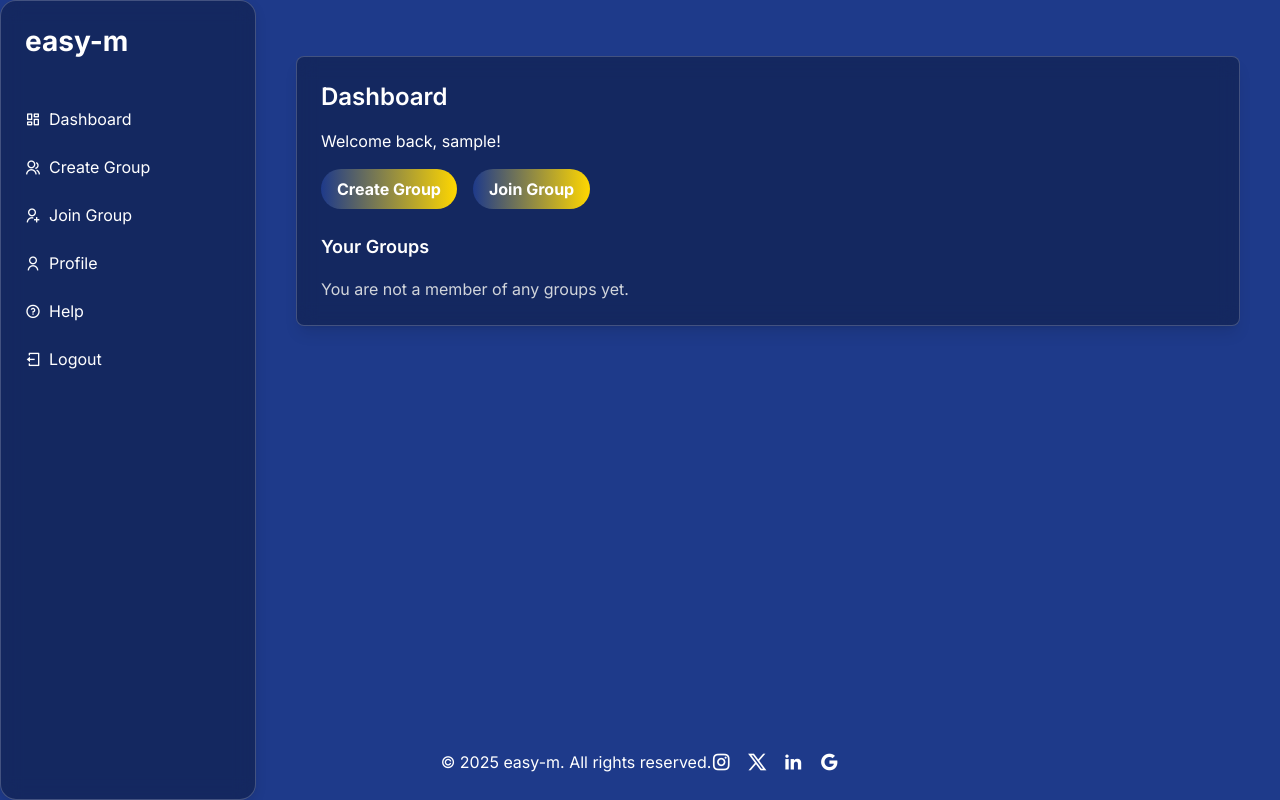
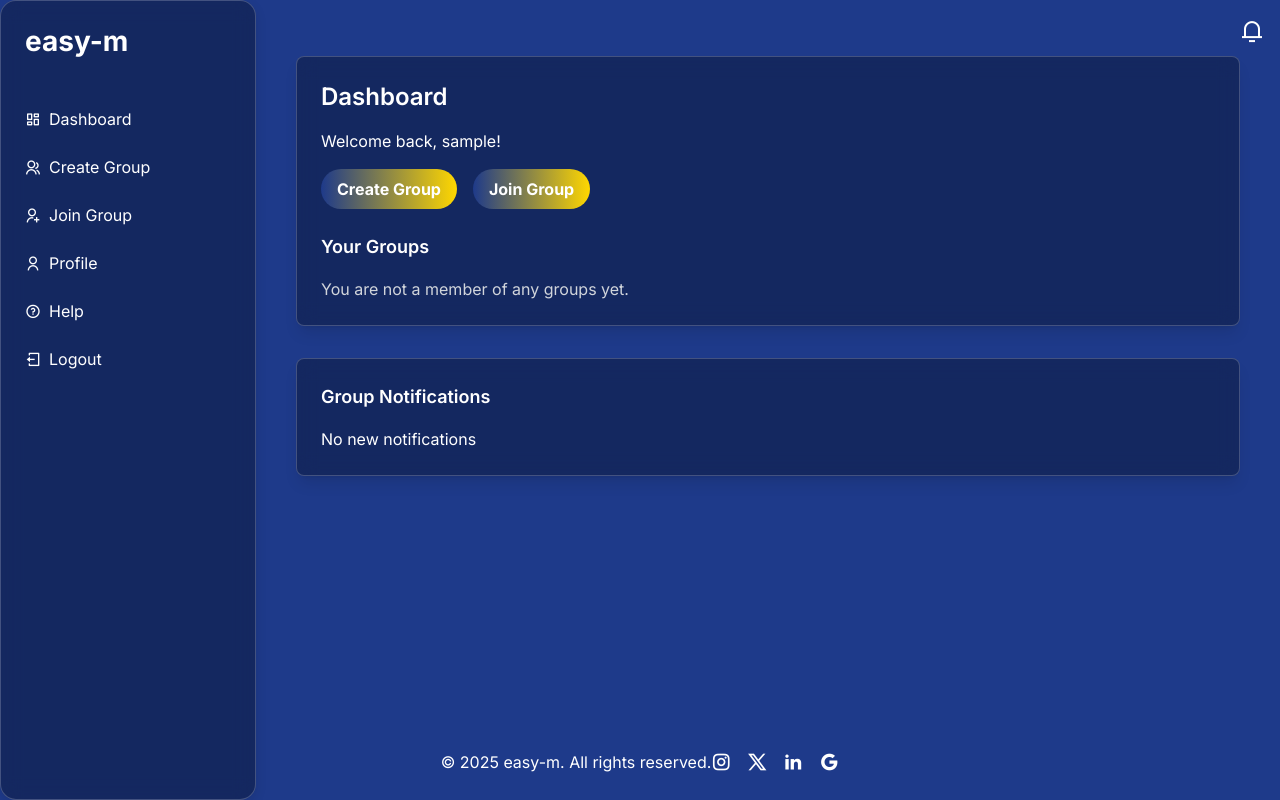
Before and after one commit to StewieC/easy-m, a Django app: page / in a window 1280 px wide. Run offline with Django 5.2, Linux system fonts and the light colour scheme; the visitor is signed in with stand-in values (Sample User, id 1); data that the repository does not hold is empty; some libraries are stand-ins or nearby versions.

Commit message:
created the notifications functionality

```diff
--- a/contributions/templates/contributions/base.html
+++ b/contributions/templates/contributions/base.html
@@ -102,6 +102,26 @@
             </ul>
         </nav>
     </div>
+
+    <!-- Notification Bell (Desktop and Mobile) -->
+    <div class="fixed top-4 right-4 z-50">
+        <div class="relative">
+            <i class="ri-notification-3-line text-white text-2xl cursor-pointer" onclick="toggleNotifications()"></i>
+            {% if notifications|length > 0 %}
+            <span class="absolute top-0 right-0 bg-red-500 text-white text-xs rounded-full w-4 h-4 flex items-center justify-center">{{ notifications|length }}</span>
+            {% endif %}
+            <div class="notification-dropdown hidden absolute right-0 mt-2 w-64 bg-1E3A8A glassmorphism p-4 rounded-lg shadow-lg">
+                <h3 class="text-lg font-semibold text-white mb-2">Notifications</h3>
+                <ul id="notification-list" class="space-y-2 text-white">
+                    {% for notification in notifications %}
+                    <li>{{ notification.message }}</li>
+                    {% empty %}
+                    <li>No new notifications</li>
+                    {% endfor %}
+                </ul>
+            </div>
+        </div>
+    </div>
     {% endif %}
 
     <!-- Main Content -->
@@ -142,9 +162,10 @@
             const dropdown = document.querySelector('.dropdown-menu');
             dropdown.classList.toggle('hidden');
         }
-        // Debug: Force mobile view for testing
-        if (window.innerWidth <= 990) {
-            document.body.classList.add('mobile-debug');
+
+        function toggleNotifications() {
+            const notificationDropdown = document.querySelector('.notification-dropdown');
+            notificationDropdown.classList.toggle('hidden');
         }
     </script>
 </body>
--- a/contributions/templates/contributions/dashboard.html
+++ b/contributions/templates/contributions/dashboard.html
@@ -22,6 +22,13 @@
             <div class="glassmorphism p-4 rounded-lg">
                 <h4 class="text-lg font-semibold text-white mb-2">{{ group.name }}</h4>
                 <p class="text-md text-gray-300">{{ group.group_type }}</p>
+                {% if group.group_type == 'merry_go_round' and user == group.admin %}
+                <form method="post" action="{% url 'group_detail' group_id=group.id %}" onsubmit="return confirm('Confirm payout of {{ group.get_next_payout.amount|floatformat:2 }} KSH to {{ group.get_next_payout.recipient.username }} for {{ group.name }}?');" style="display:inline;">
+                    {% csrf_token %}
+                    <input type="hidden" name="make_payout" value="1">
+                    <button type="submit" class="button-gradient mt-2 w-full text-center">Initiate Payout</button>
+                </form>
+                {% endif %}
                 <a href="{% url 'group_detail' group_id=group.id %}" class="text-FFD700 hover:text-FFC107 transition duration-300 mt-2 block">View Details</a>
             </div>
             {% endfor %}
@@ -30,5 +37,16 @@
         <p class="text-gray-300">You are not a member of any groups yet.</p>
         {% endif %}
     </section>
+    <!-- Notification Section -->
+    <section class="glassmorphism p-6 rounded-lg shadow-lg">
+        <h3 class="text-lg font-semibold mb-4 text-white">Group Notifications</h3>
+        <div id="group-notifications" class="text-white">
+            {% for notification in notifications %}
+            <p>{{ notification.message }}</p>
+            {% empty %}
+            <p>No new notifications</p>
+            {% endfor %}
+        </div>
+    </section>
 </main>
 {% endblock %}
--- a/contributions/views.py
+++ b/contributions/views.py
@@ -1,16 +1,67 @@
-# contributions/views.py
 from django.shortcuts import render, redirect, get_object_or_404
 from django.contrib.auth.decorators import login_required
 from django.contrib import messages
-from .models import Group, Contribution, Payout
+from .models import Group, Contribution, Payout, Notification
 from .forms import GroupTypeForm, ContributionGroupForm, MerryGoRoundGroupForm, ContributionForm
 from django.contrib.auth.models import User
-from datetime import datetime
+from django.utils import timezone
+from datetime import datetime, timedelta
 
 @login_required
 def dashboard(request):
     groups = request.user.group_memberships.all()
-    return render(request, 'contributions/dashboard.html', {'groups': groups})
+    notifications = Notification.objects.filter(user=request.user).order_by('-created_at')[:5]  # Last 5 notifications
+
+    # Generate notifications for merry-go-round groups
+    for group in groups:
+        if group.group_type == 'merry_go_round' and group.amount and group.contribution_period and group.payout_cycle:
+            last_payout = group.last_payout_date or timezone.now()
+            cycle_days = {
+                'daily': 1,
+                'weekly': 7,
+                'monthly': 30,
+            }
+            days = cycle_days.get(group.payout_cycle.lower(), 7)
+            next_payout_date = last_payout + timedelta(days=days)
+            contribution_due_date = next_payout_date - timedelta(days=1)  # 1 day before payout
+
+            if timezone.now().date() >= contribution_due_date.date():
+                # Notify all members to contribute
+                for member in group.members.all():
+                    if not Notification.objects.filter(user=member, group=group, message__contains="Contribute").exists():
+                        Notification.objects.create(
+                            user=member,
+                            group=group,
+                            message=f"Reminder: Contribute {group.amount} KSH to {group.name} by {next_payout_date.strftime('%Y-%m-%d')}.",
+                            is_admin=False
+                        )
+                # Notify admin to contribute
+                if not Notification.objects.filter(user=group.admin, group=group, message__contains="Admin: Contribute").exists():
+                    Notification.objects.create(
+                        user=group.admin,
+                        group=group,
+                        message=f"Admin: Contribute {group.amount} KSH to {group.name} by {next_payout_date.strftime('%Y-%m-%d')}.",
+                        is_admin=True
+                    )
+                # Notify admin to initiate payout if cycle is due
+                if timezone.now().date() >= next_payout_date.date() and not Notification.objects.filter(user=group.admin, group=group, message__contains="Payout").exists():
+                    next_payout = group.get_next_payout()
+                    if next_payout:
+                        Notification.objects.create(
+                            user=group.admin,
+                            group=group,
+                            message=f"Admin: Payout {next_payout['amount']} KSH to {next_payout['recipient'].username} for {group.name} by {next_payout['date'].strftime('%Y-%m-%d')}.",
+                            is_admin=True
+                        )
+                        group.last_payout_date = timezone.now()
+                        group.save()
+
+    context = {
+        'groups': groups,
+        'notifications': notifications,
+        'user': request.user,
+    }
+    return render(request, 'contributions/dashboard.html', context)
 
 @login_required
 def create_group(request):
@@ -66,13 +117,8 @@ def group_detail(request, group_id):
         messages.error(request, "You do not have permission to view this group.")
         return redirect('dashboard')
 
-    # Get the last payout for Merry-Go-Round groups
     last_payout = group.payouts.order_by('-date').first() if group.group_type == 'merry_go_round' else None
-
-    # Get contribution history for the group
     contributions = Contribution.objects.filter(group=group).order_by('-date')
-
-    # Get next payout for Merry-Go-Round groups
     next_payout = None
     if group.group_type == 'merry_go_round':
         next_payout = group.get_next_payout()
```
Also changed, not shown: contributions/models.py (+12 -0 lines).
